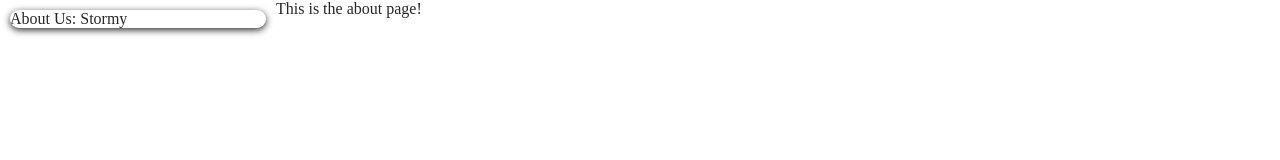
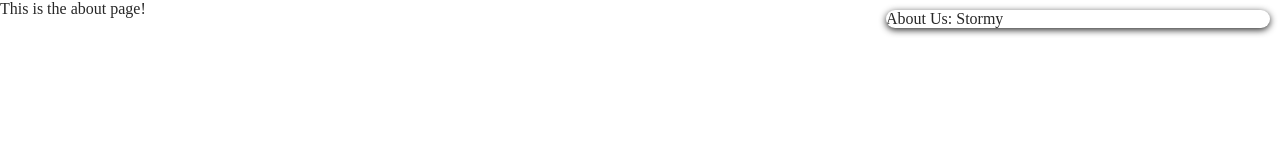
Before and after one commit to VibratingBit/site_template, a plain HTML site: page about.html in a window 1280 px wide. Drawn offline with Linux system fonts and the light colour scheme.

Commit message:
changed style in about page

```diff
--- a/about.html
+++ b/about.html
@@ -9,7 +9,7 @@
 
 This is the about page!
 
-<div class="container" style="width:20%; float:left;">
+<div class="container" style="width:30%; float:right;">
 <table>
     <tr>
         <td>About Us: Stormy</td>
```
